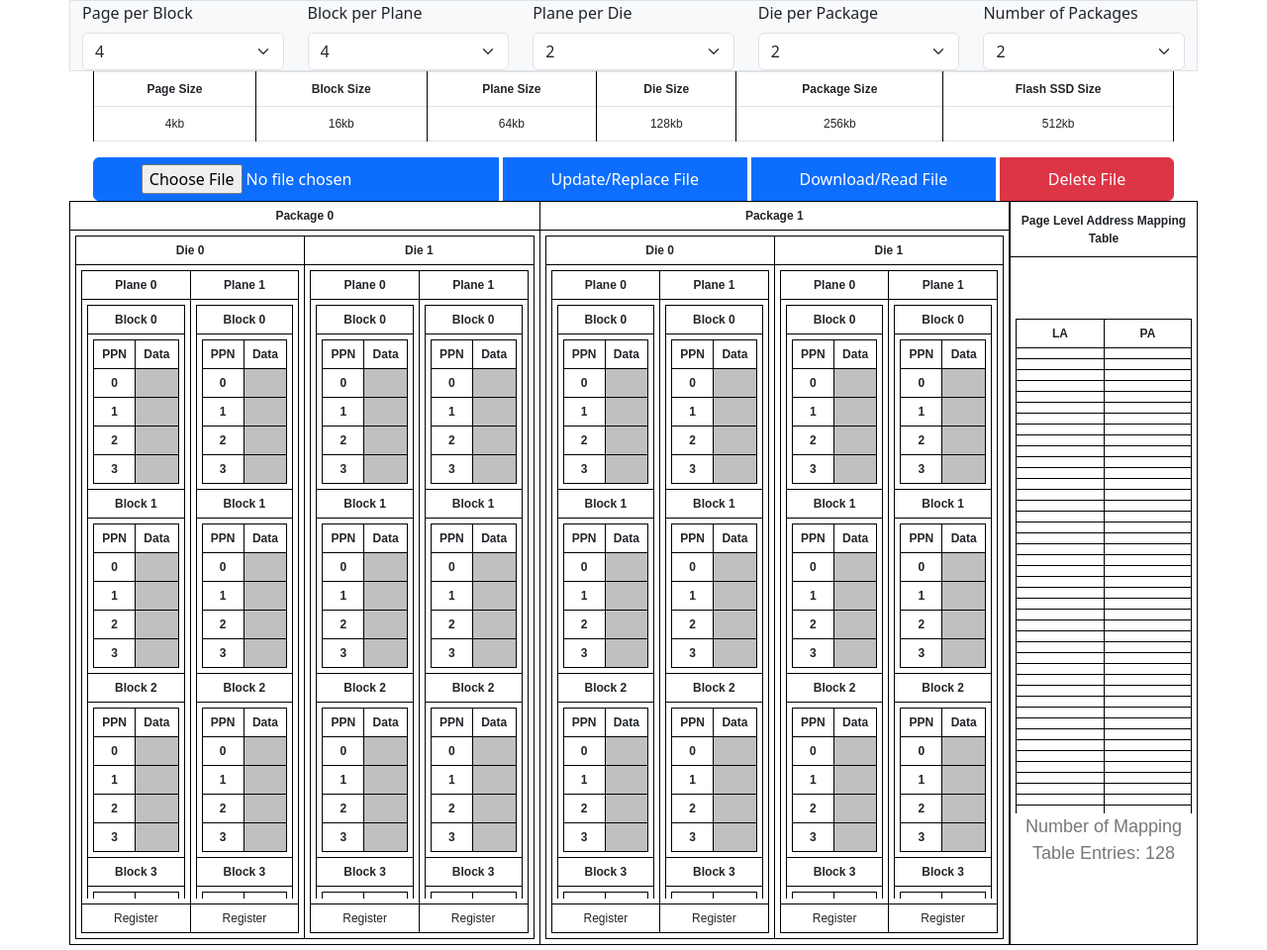
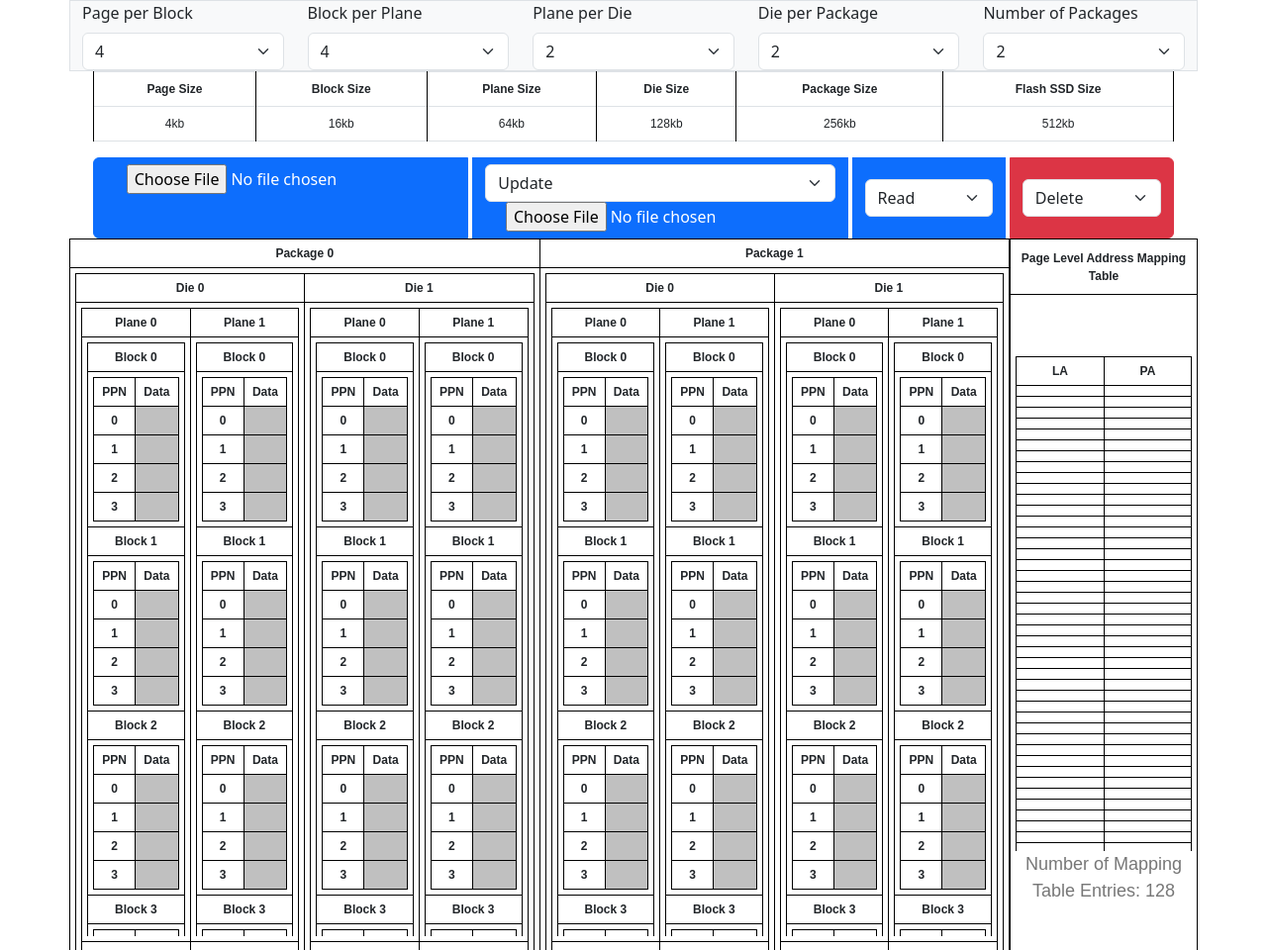
Before and after one commit to bithabib/flash_ssd_simulator_web, a Python web app: template templates/flash_memory.html in a window 1280 px wide. Shown: the part 171-1131 px from the top of the page at 99% size. Run offline with Jinja, Linux system fonts and the light colour scheme; the template is opened without the code that fills it, so the values that code supplies are empty.

Commit message:
All the upload functionalities had been added

```diff
--- a/templates/flash_memory.html
+++ b/templates/flash_memory.html
@@ -173,9 +173,22 @@
                     <div class="btn btn-primary">
                         <input type="file" id="fileUpload" onchange="handleFileInputChange()">
                     </div>
-                    <button type="button" class="btn btn-primary ms-1">Update/Replace File</button>
-                    <button type="button" class="btn btn-primary ms-1">Download/Read File</button>
-                    <button type="button" class="btn btn-danger ms-1">Delete File</button>
+                    <button type="button" class="btn btn-primary ms-1">
+                        <select id="update_file" class="form-select">
+                            <option value="update_file" selected>Update</option>
+                        </select>
+                        <input type="file" id="fileUpdate" onchange="handleFileInputChange()">
+                    </button>
+                    <button type="button" class="btn btn-primary ms-1">
+                        <select id="read_file" class="form-select">
+                            <option value="read_file" selected>Read</option>
+                        </select>
+                    </button>
+                    <button type="button" class="btn btn-danger ms-1">
+                        <select id="delete_file" class="form-select">
+                            <option value="delete_file" selected>Delete</option>
+                        </select>
+                    </button>
                 </div>
             </div>
         </div>
```
Also changed, not shown: views/write_flash_memory.js (+72 -5 lines).
